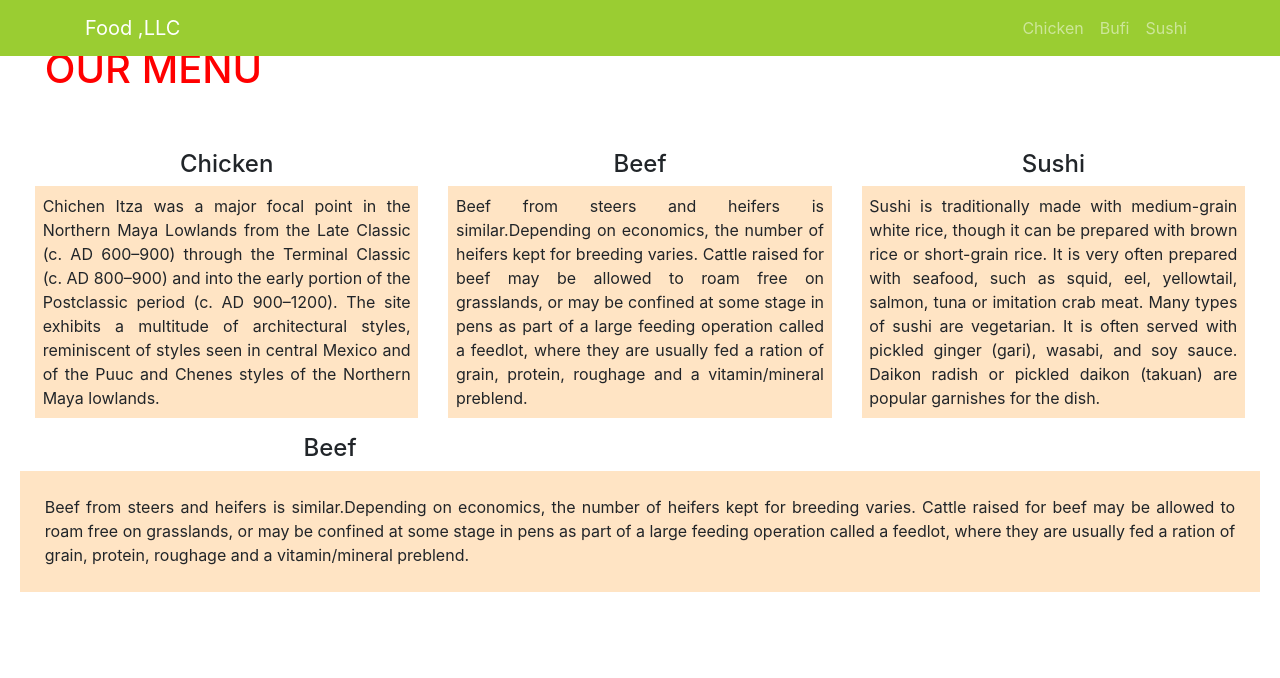
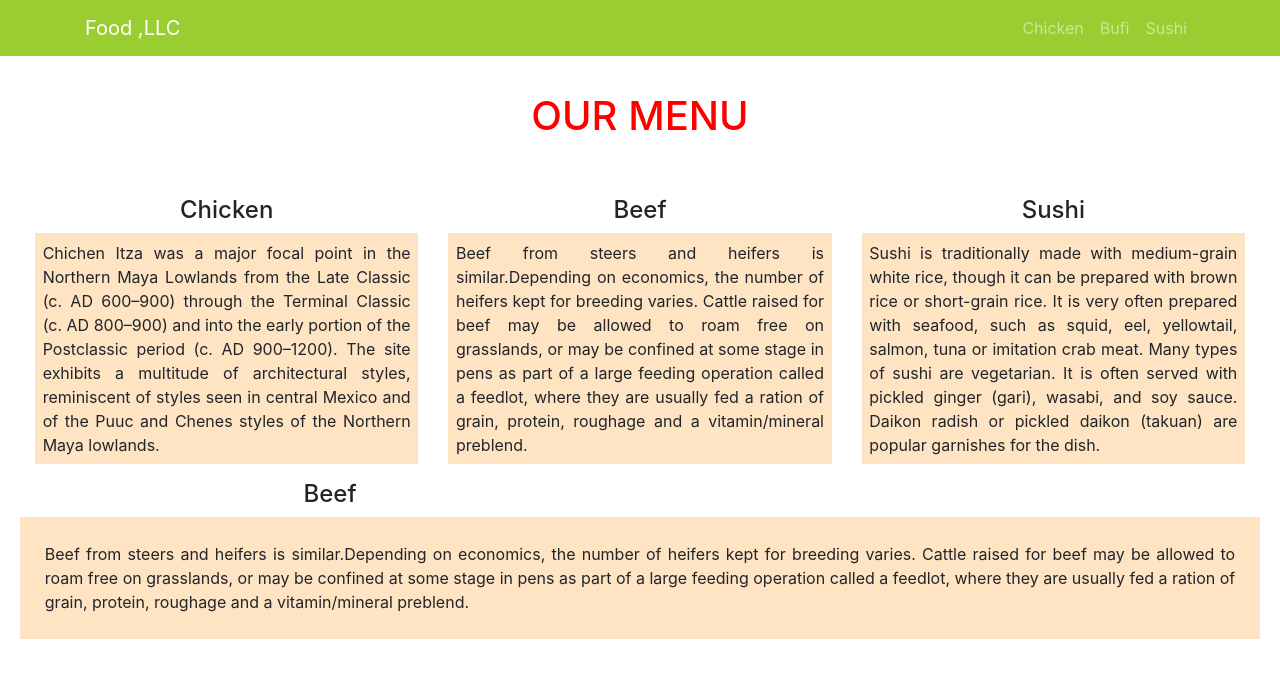
Before and after one commit to Gunjan9090/mod-3-, a plain HTML site: page index.html in a window 1280 px wide. Drawn offline with nearby package versions, Linux system fonts and the light colour scheme.

Commit message:
first commit

```diff
--- a/css/index.css
+++ b/css/index.css
@@ -1,5 +1,6 @@
 .o{
 color: red;
+text-align: center;
 }
 .n{
 	color: white;
--- a/index.html
+++ b/index.html
@@ -47,12 +47,13 @@
 </div><!--container fluid end-->
 
 
-
+<br><br>
 <div class="container-fluid"><!--container start-->
 	<div class="row"><!--row start-->
-		<h1  class="o">OUR MENU</h1>
+		<div class="col-md-12">
+		<center><h1  class="o">OUR MENU</h1></center>
 	</div><!--row end-->
-
+</div>
 </div><!--container end-->
 <br>
 <section><!--section start-->
```
